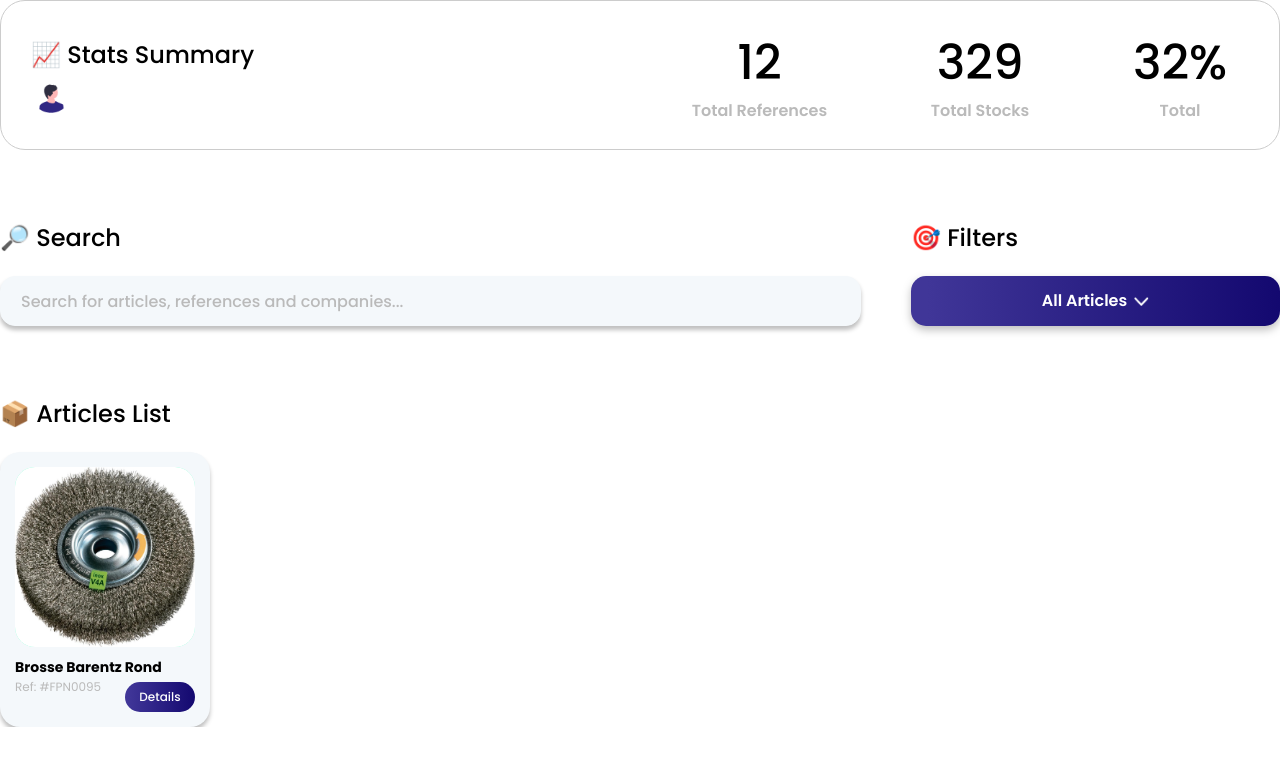
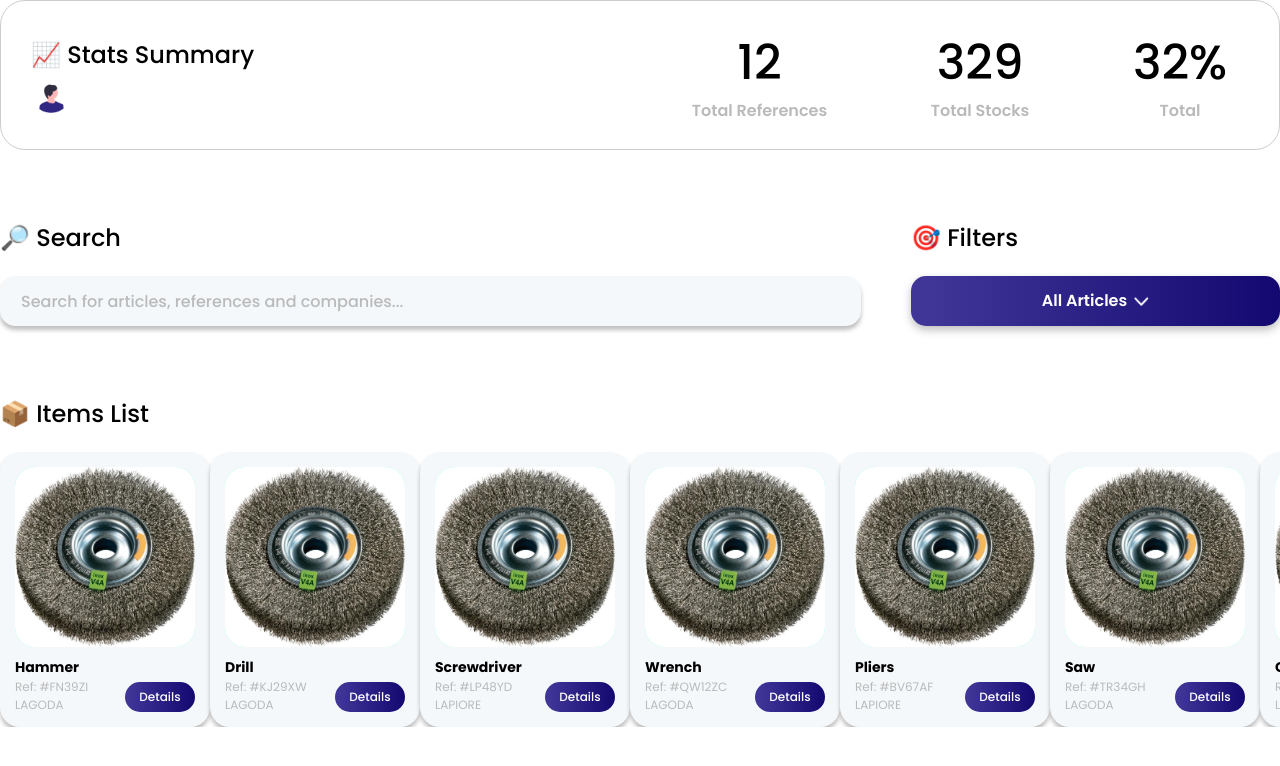
Before and after one commit to thib-web3/StocksManagmentApp, a Next.js app: page /components/dashboard in a window 1280 px wide. Shown: the top 766 px of the page. Built offline with nearby package versions, Linux system fonts and the light colour scheme.

Commit message:
displayign filtered data

```diff
--- a/src/pages/auth/ctx.tsx
+++ b/src/pages/auth/ctx.tsx
@@ -1,4 +1,5 @@
 import { createContext, useContext, useState } from 'react';
+import { Item } from '../types/types';
 
 interface MyContext {
     isConnected: boolean;
@@ -8,6 +9,8 @@ interface MyContext {
     userName: string;
     connect: () => Promise<void>;
     disconnect: () => Promise<void>;
+    items: Item[],
+    setItems: React.Dispatch<React.SetStateAction<Item[]>>;
 }
 
 const Context = createContext<MyContext>({
@@ -18,6 +21,8 @@ const Context = createContext<MyContext>({
     userName: '',
     connect: async () => { },
     disconnect: async () => { },
+    items: [],
+    setItems: () => { }
 });
 
 
@@ -25,6 +30,7 @@ export const Ctx = ({ children }: any) => {
     const [isConnected, setIsConnected] = useState(false);
     const [userId, setUserId] = useState(0)
     const [userName, setUserName] = useState('')
+    const [items, setItems,] = useState<Item[]>([])
     const connect = async () => {
         setIsConnected(true);
     };
@@ -42,7 +48,9 @@ export const Ctx = ({ children }: any) => {
         userName,
         setUserName,
         connect,
-        disconnect
+        disconnect,
+        items,
+        setItems
     }
 
     return (
--- a/src/pages/components/articles.tsx
+++ /dev/null
@@ -1,30 +0,0 @@
-import styles from '@/styles/article.module.css'
-import { useState } from 'react';
-import Image from 'next/image'
-import imgTest from '../../images/imageTest.jpeg'
-const Articles = () => {
-    const [value, setValue] = useState('')
-
-    return (
-        <div className={styles.container}>
-            <h2 className={styles.title}>📦 Articles List</h2>
-            <div className={styles.articles}>
-                {/* todo: foreach articles */}
-                <div className={styles.article}>
-                    <div className={styles.top}>
-                        <div className={styles.imgContainer}>
-                            <Image src={imgTest} alt="Logo" fill />
-                        </div>
-                    </div>
-                    <div className={styles.bottom}>
-                        <div className={styles.name}>Brosse Barentz Rond</div>
-                        <div className={styles.ref}>Ref: #FPN0095</div>
-                        <div className={styles.details}>Details</div>
-                    </div>
-                </div>
-            </div>
-        </div>
-    );
-};
-
-export default Articles;
--- a/src/pages/components/dashboard.tsx
+++ b/src/pages/components/dashboard.tsx
@@ -4,14 +4,14 @@ import Image from 'next/image'
 import user from '../../images/user.png'
 import Search from './search';
 import StatsSum from './statsSum';
-import Articles from './articles';
+import Items from './items';
 
 const Dashboard = () => {
     return (
         <div className={styles.dashboard}>
             <StatsSum />
             <Search />
-            <Articles />
+            <Items />
         </div>
     );
 };
--- /dev/null
+++ b/src/pages/components/items.tsx
@@ -0,0 +1,37 @@
+import styles from '@/styles/article.module.css'
+import { useState } from 'react';
+import Image from 'next/image'
+import imgTest from '../../images/imageTest.jpeg'
+import { useCtx } from '../auth/ctx';
+const Items = () => {
+    const [value, setValue] = useState('')
+    const { setItems, items } = useCtx()
+    return (
+        <div className={styles.container}>
+            <h2 className={styles.title}>📦 Items List</h2>
+            <div className={styles.articles}>
+                {/* todo: foreach articles */}
+                {items.map((item) => (
+                    <div key={item.reference}>
+                        <div className={styles.article}>
+                            <div className={styles.top}>
+                                <div className={styles.imgContainer}>
+                                    <Image src={imgTest} alt="Logo" fill />
+                                </div>
+                            </div>
+                            <div className={styles.bottom}>
+                                <div className={styles.name}>{item.name}</div>
+                                <div className={styles.ref}>Ref: #{item.reference}</div>
+                                <div className={styles.ref}>{item.company}</div>
+                                <div className={styles.details}>Details</div>
+                            </div>
+                        </div>
+                    </div>
+                ))}
+
+            </div>
+        </div>
+    );
+};
+
+export default Items;
--- a/src/pages/components/search.tsx
+++ b/src/pages/components/search.tsx
@@ -4,20 +4,18 @@ import { useEffect, useState } from 'react';
 import downArrow from '../../images/downArrow.png'
 import Image from 'next/image'
 import data from '../api/dataTest.json';
+import { Item } from '../types/types';
 
-interface Item {
-    name: string,
-    reference: string,
-    company: string
-}
 
 const Search = () => {
     const [value, setValue] = useState('')
-    const [results, setResults] = useState<Item[]>([])
+    // const [results, setResults] = useState<Item[]>([])
     const [isClicked, setIsClicked] = useState(false)
     const [isFilter1Checked, setIsFilter1Checked] = useState([false]);
     const [isFilter2Checked, setIsFilter2Checked] = useState([false]);
     const [isOptionsOpen, setIsOptionsOpen] = useState([false])
+
+    const { setItems, items } = useCtx()
 
     const handleSymbol = (index: number) => {
         isOptionsOpen[index] = !isOptionsOpen[index];
@@ -42,7 +40,7 @@ const Search = () => {
                 item.reference.toLowerCase().startsWith(value.toLowerCase()) ||
                 item.company.toLowerCase().startsWith(value.toLowerCase())
         })
-        setResults(filteredData)
+        setItems(filteredData)
     }, [value])
     return (
         <div className={styles.container}>
@@ -50,13 +48,6 @@ const Search = () => {
                 <h2 className={styles.title}>🔎 Search</h2>
                 <input className={styles.searchBar} value={value} onChange={(e) => setValue(e.target.value)} placeholder='Search for articles, references and companies...' />
             </div>
-            {value.length > 0 && results.map((item) => (
-                <div key={item.reference}>
-                    <p>{item.name}</p>
-                    <p>{item.reference}</p>
-                    <p>{item.company}</p>
-                </div>
-            ))}
             <div className={styles.right}>
                 <h2 className={styles.title}>🎯 Filters</h2>
                 <div className={styles.filters} onClick={handleClick} style={{ textAlign: 'left' }}>
--- a/src/pages/types/types.ts
+++ b/src/pages/types/types.ts
@@ -8,3 +8,9 @@ export interface Order {
 export interface Props {
     orders: Order[]
 }
+
+export interface Item {
+    name: string
+    reference: string
+    company: string
+}
```
